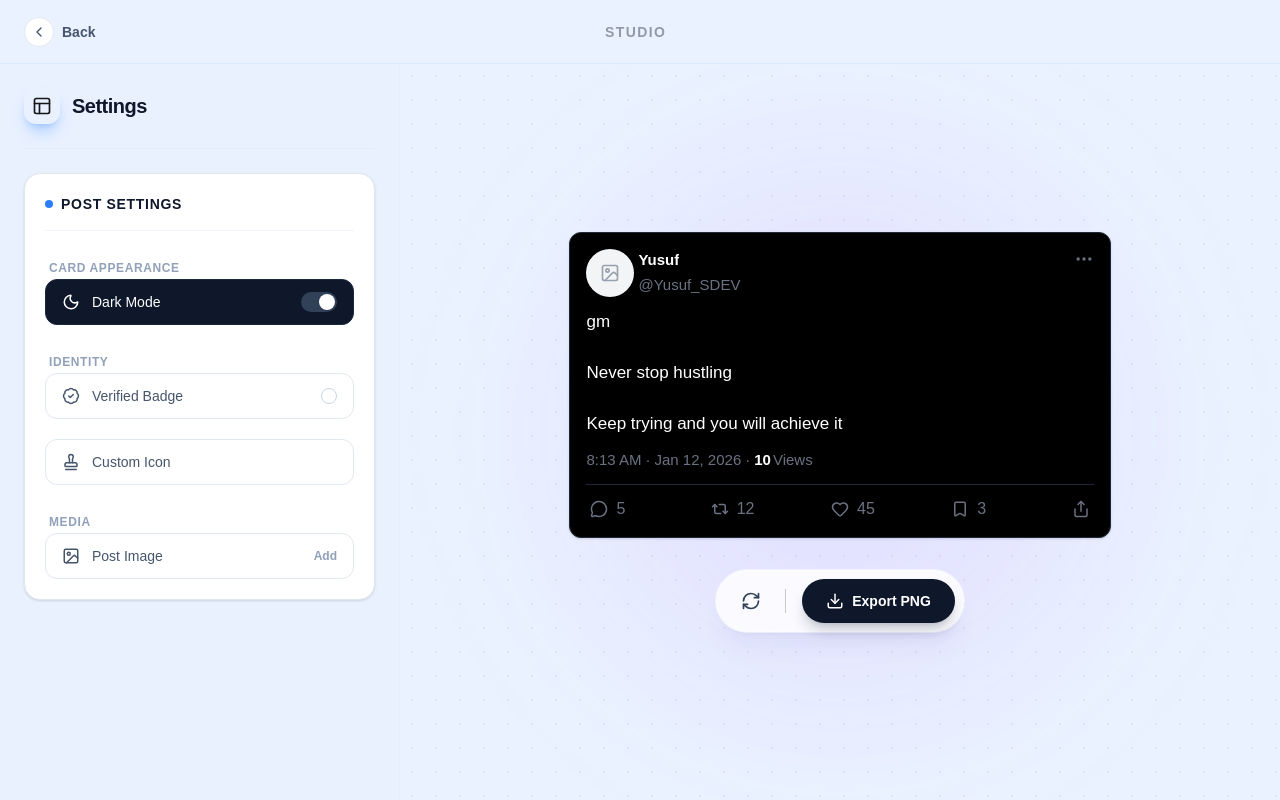
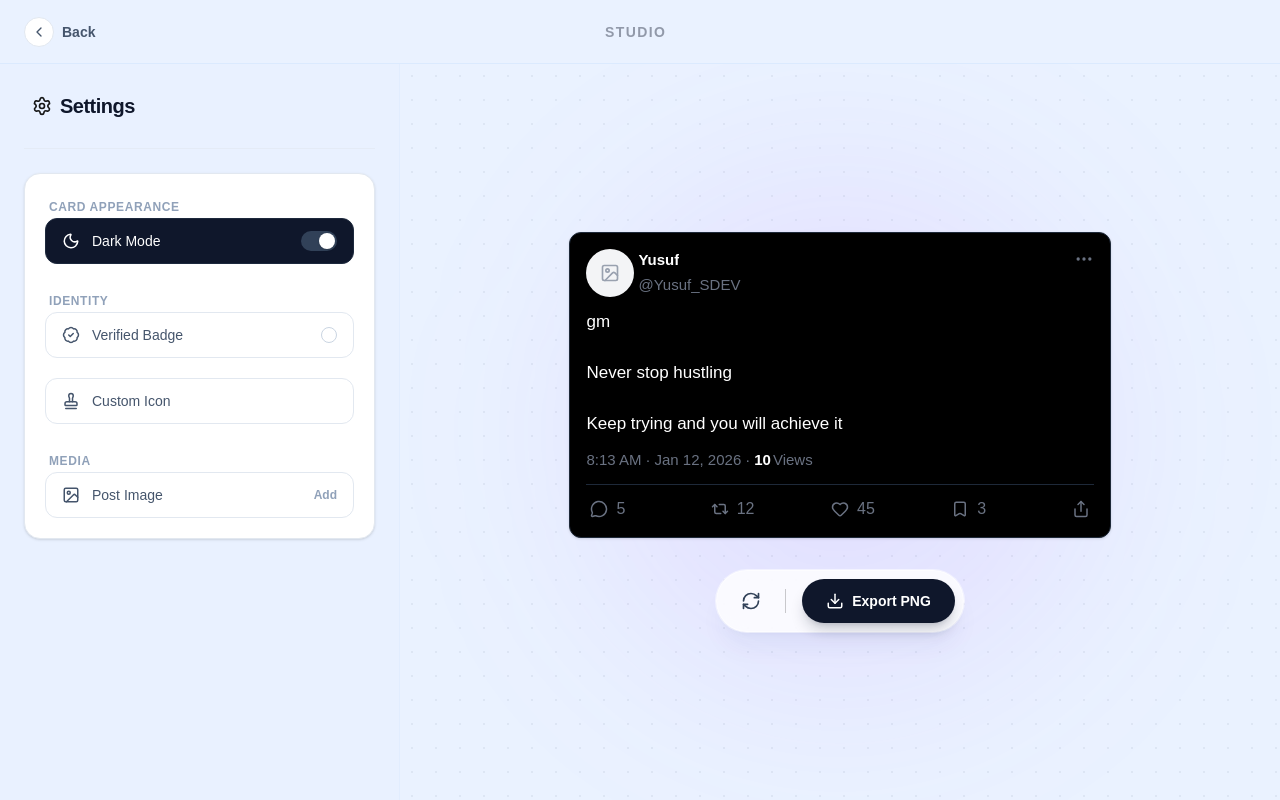
Before and after one commit to Yusuf-Sayyed/Flexpost, a Next.js app: page /create in a window 1280 px wide. Built offline with nearby package versions, Linux system fonts and the light colour scheme.

Commit message:
changed design for app

```diff
--- a/src/app/create/page.tsx
+++ b/src/app/create/page.tsx
@@ -3,7 +3,7 @@
 import { TwitterPost } from '@/components/templates/TwitterPost';
 import { EditorControls } from '@/components/editor/EditorControls';
 import { toPng } from 'html-to-image';
-import { Download, RefreshCw, Sparkles, ChevronLeft, Layout } from 'lucide-react';
+import { Download, RefreshCw, Sparkles, ChevronLeft, Layout, SettingsIcon } from 'lucide-react';
 import { usePostStore } from '@/store/usePostStore';
 import { cn } from '@/lib/utils';
 import Link from 'next/link';
@@ -75,9 +75,9 @@ export default function CreatePage() {
           <div className="space-y-6 pb-0">
             {/* Header */}
             <div className="space-y-1">
-              <div className="flex items-center gap-3 mb-2">
-                <div className={cn("p-2 rounded-xl", isGlobalDark ? " text-blue-400" : " text-neutral-900 shadow-lg shadow-blue-500/30")}>
-                  <Layout size={20} />
+              <div className="flex items-center">
+                <div className={cn("p-2 rounded-xl", isGlobalDark ? " text-neutral-400" : " text-neutral-900")}>
+                  <SettingsIcon size={20} />
                 </div>
                 <h1 className={cn("text-xl font-bold tracking-tight", isGlobalDark ? "text-white" : "text-slate-900")}>
                   Settings
--- a/src/components/editor/EditorControls.tsx
+++ b/src/components/editor/EditorControls.tsx
@@ -30,7 +30,7 @@ export const EditorControls = () => {
     >
 
       {/* Header */}
-      <div className={cn(
+      {/* <div className={cn(
         "mb-6 flex items-center gap-2 border-b pb-4",
         isGlobalDark ? "border-white/10" : "border-slate-100"
       )}>
@@ -39,9 +39,9 @@ export const EditorControls = () => {
           "text-sm font-bold uppercase tracking-wider",
           isGlobalDark ? "text-slate-200" : "text-slate-900"
         )}>
-          Post Settings
+          Editor Controls
         </h3>
-      </div>
+      </div> */}
 
       <div className="space-y-6">
 
```
